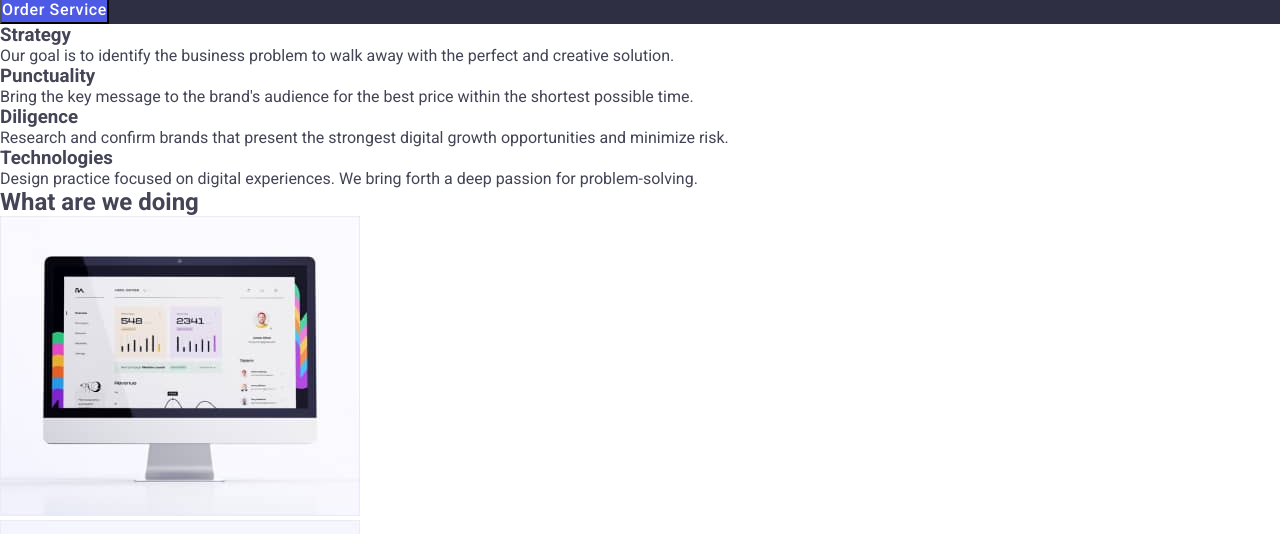
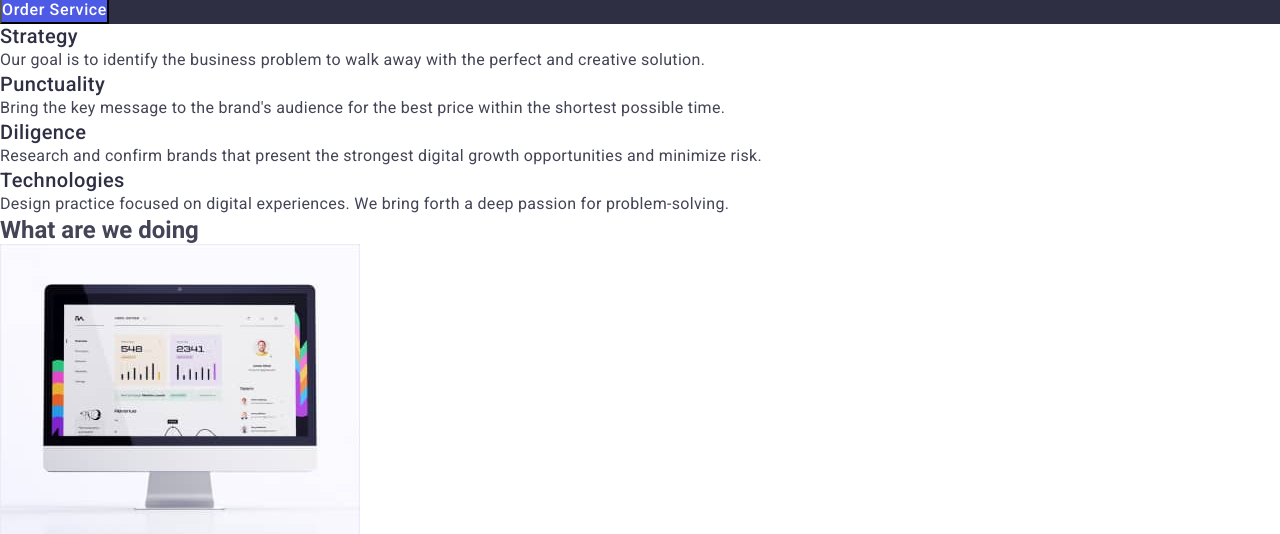
Before and after one commit to LukaszRom1/goit-markup-hw-01-1-, a plain HTML site: page index.html in a window 1280 px wide. Shown: the part 265-799 px from the top of the page. Drawn offline with Linux system fonts and the light colour scheme.

Commit message:
update section 2

```diff
--- a/css/styles.css
+++ b/css/styles.css
@@ -101,3 +101,16 @@ body {
 .main_section_button:focus{
     background-color: var(--ocean);
 }
+.section_information{
+    font-weight: 500;
+    font-size: 20px;
+    line-height: 1.2;
+    letter-spacing: 0.02em;
+    color: var(--navy-blue);
+}
+.section_information_paragraph{
+    font-size: 16px;
+    line-height: 1.5;
+    letter-spacing: 0.02em;
+
+}
--- a/index.html
+++ b/index.html
@@ -47,31 +47,31 @@
         </section>
         <section>
             <h2></h2>
-            <ul>
+            <ul class="list">
                 <li>
-                    <h3>Strategy</h3>
-                    <p>
+                    <h3 class="section_information">Strategy</h3>
+                    <p class="section_information_paragraph">
                         Our goal is to identify the business problem to walk away with the perfect and
                         creative solution.
                     </p>
                 </li>
                 <li>
-                    <h3>Punctuality</h3>
-                    <p>
+                    <h3 class="section_information">Punctuality</h3>
+                    <p class="section_information_paragraph">
                         Bring the key message to the brand's audience for the best price within the shortest
                         possible time.
                     </p>
                 </li>
                 <li>
-                    <h3>Diligence</h3>
-                    <p>
+                    <h3 class="section_information">Diligence</h3>
+                    <p class="section_information_paragraph">
                         Research and confirm brands that present the strongest digital growth opportunities
                         and minimize risk.
                     </p>
                 </li>
                 <li>
-                    <h3>Technologies</h3>
-                    <p>
+                    <h3 class="section_information">Technologies</h3>
+                    <p class="section_information_paragraph">
                         Design practice focused on digital experiences. We bring forth a deep passion for
                         problem-solving.
                     </p>
```
